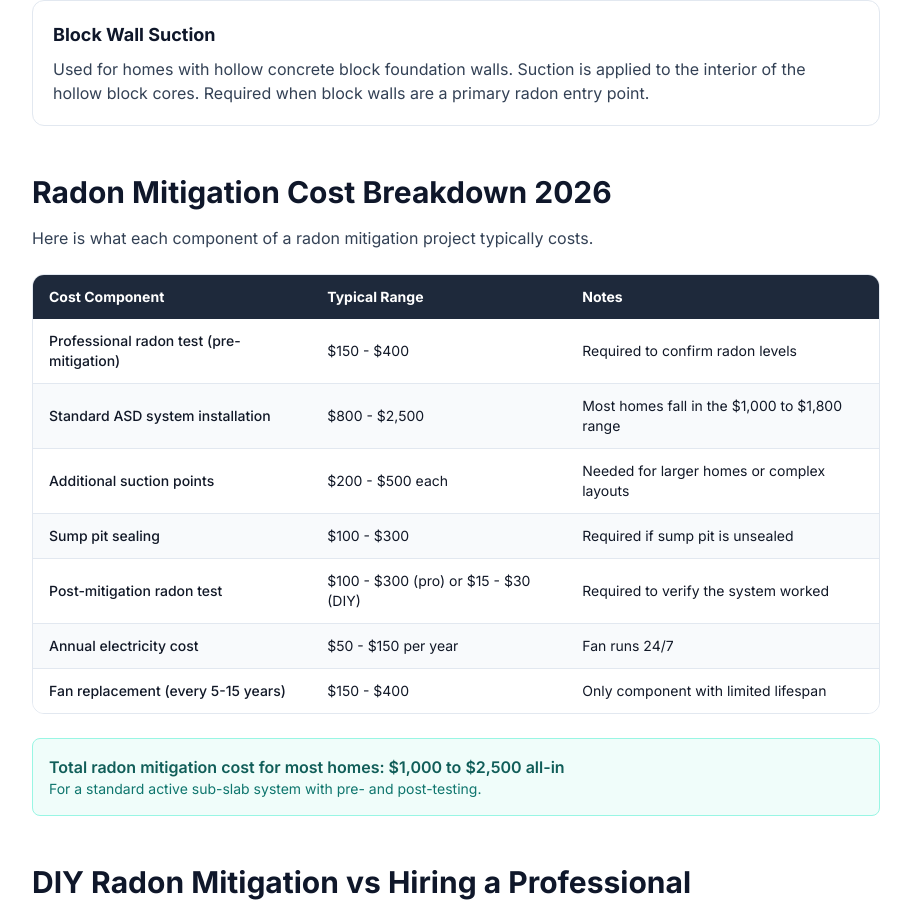
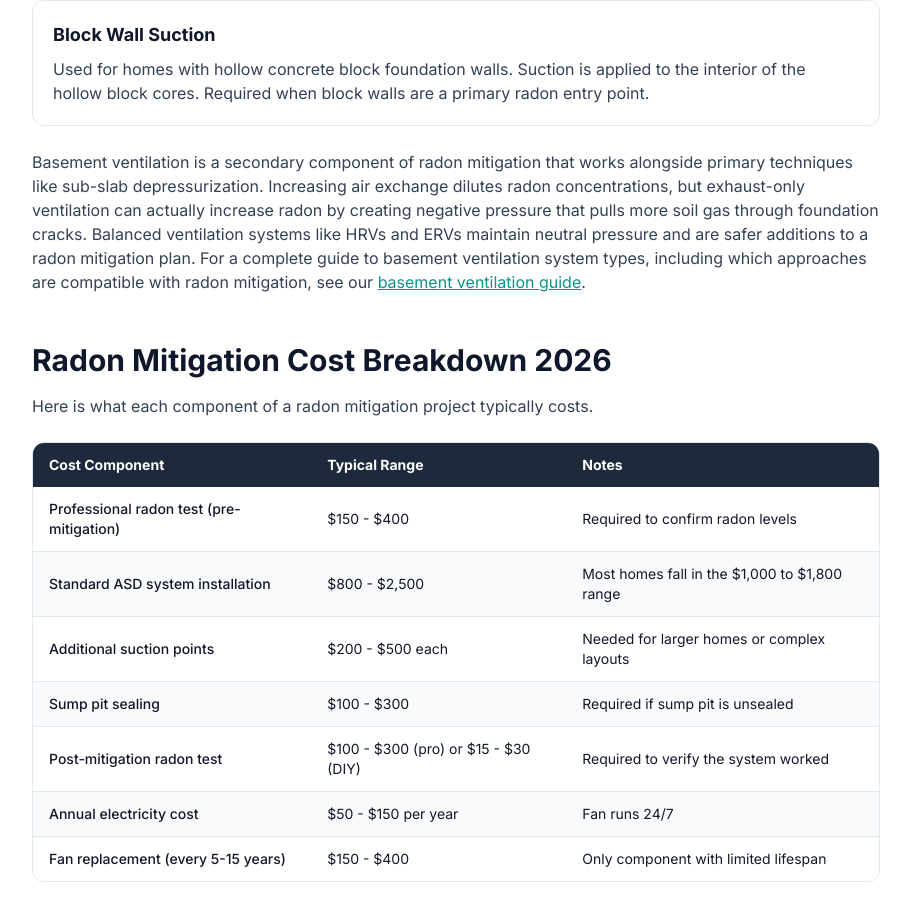
Before and after one commit to thebasementguide2026/basement-guide, a Next.js app: page /articles/radon-testing-and-mitigation in a window 1280 px wide. Shown: the part 4064-4968 px from the top of the page, without its empty margins (184-1095 px from the left). Built offline with nearby package versions, Linux system fonts and the light colour scheme.

Commit message:
Add basement-ventilation internal link in radon-testing-and-mitigation

```diff
--- a/app/articles/radon-testing-and-mitigation/page.tsx
+++ b/app/articles/radon-testing-and-mitigation/page.tsx
@@ -187,6 +187,7 @@ export default function RadonTestingMitigationGuide() {
                 <p className='text-slate-700'>Used for homes with hollow concrete block foundation walls. Suction is applied to the interior of the hollow block cores. Required when block walls are a primary radon entry point.</p>
               </div>
             </div>
+            <p className='text-slate-700 mb-4'>Basement ventilation is a secondary component of radon mitigation that works alongside primary techniques like sub-slab depressurization. Increasing air exchange dilutes radon concentrations, but exhaust-only ventilation can actually increase radon by creating negative pressure that pulls more soil gas through foundation cracks. Balanced ventilation systems like HRVs and ERVs maintain neutral pressure and are safer additions to a radon mitigation plan. For a complete guide to basement ventilation system types, including which approaches are compatible with radon mitigation, see our <Link href='/articles/basement-ventilation' className='text-teal-600 underline hover:text-teal-800'>basement ventilation guide</Link>.</p>
           </section>
 
                     {/* Costs */}
```
